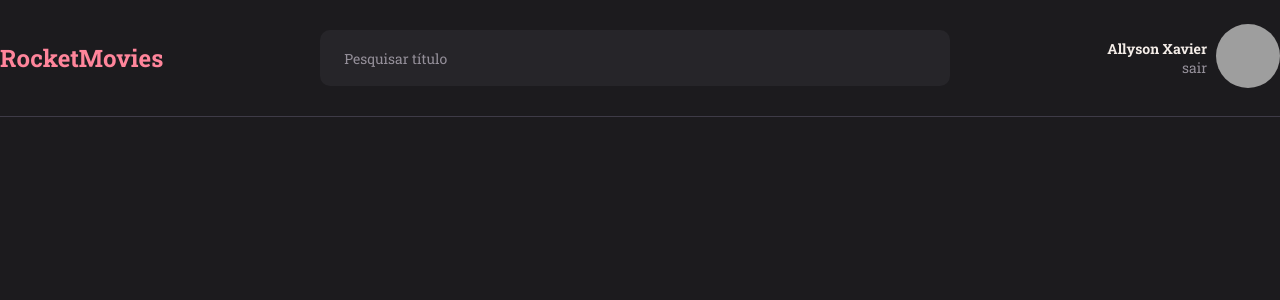
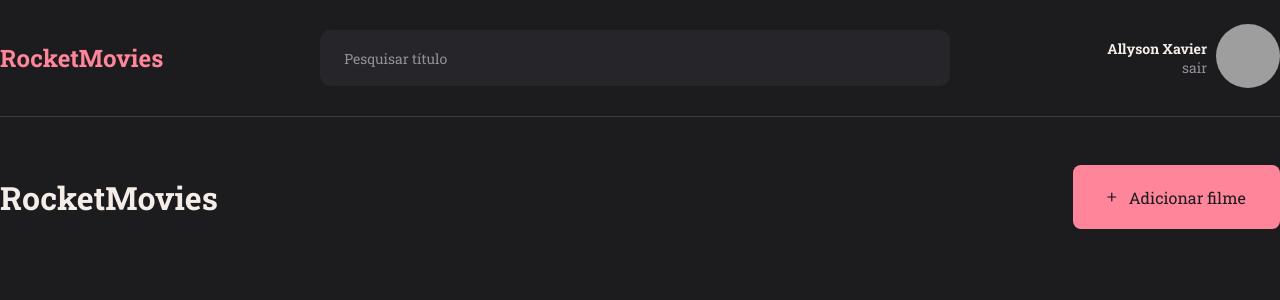
Before and after one commit to allysonxavier/RocketMovies, a React (Vite) app: page / in a window 1280 px wide. Shown: the top 300 px of the page. Built offline with nearby package versions, Linux system fonts and the light colour scheme; grey boxes are pictures that could not be loaded.

Commit message:
button component

```diff
--- a/package.json
+++ b/package.json
@@ -11,6 +11,7 @@
   "dependencies": {
     "react": "^18.2.0",
     "react-dom": "^18.2.0",
+    "react-icons": "^4.7.1",
     "styled-components": "^5.3.6"
   },
   "devDependencies": {
--- /dev/null
+++ b/src/components/Button/index.jsx
@@ -0,0 +1,5 @@
+import { Container } from "./styles";
+
+export function Button({ title, ...rest }) {
+  return <Container {...rest}>{title}</Container>;
+}
--- /dev/null
+++ b/src/components/Button/styles.js
@@ -0,0 +1,14 @@
+import styled from "styled-components";
+
+export const Container = styled.div`
+  background-color: ${({ theme }) => theme.COLORS.pink};
+  border-radius: 10px;
+  color: ${({ theme }) => theme.COLORS.background800};
+  font-size: 16px;
+  border: none;
+  height: 48px;
+  width: 100%;
+  &:disabled {
+    opacity: 0.5;
+  }
+`;
--- a/src/components/Header/index.jsx
+++ b/src/components/Header/index.jsx
@@ -1,5 +1,6 @@
 import { Container, Profile, Line } from "./styles";
 import { Input } from "../Input";
+
 export function Header() {
   return (
     <>
--- a/src/pages/Home/index.jsx
+++ b/src/pages/Home/index.jsx
@@ -1,12 +1,25 @@
 import { Header } from "../../components/Header";
 import { Container } from "./styles";
 import { Input } from "../../components/Input";
+import { Button } from "../../components/Button";
+import { FiPlus } from "react-icons/fi";
 
 export function Home() {
   return (
     <Container>
       <Header></Header>
-      <main></main>
+      <main>
+        <h1>RocketMovies</h1>
+        <a>
+          <FiPlus />
+          {/* Acima depois inserir <Link> */}
+          <Button
+            type="button"
+            title="Adicionar filme"
+            className={"button-add"}
+          ></Button>
+        </a>
+      </main>
     </Container>
   );
 }
--- a/src/pages/Home/styles.js
+++ b/src/pages/Home/styles.js
@@ -2,15 +2,48 @@ import styled from "styled-components";
 export const Container = styled.div`
   width: 100%;
   height: 100vh;
-
   background-color: ${({ theme }) => theme.COLORS.background800};
-  grid-template-rows: 105px auto;
-  grid-template-areas:
-    "header"
-    "content";
 
   > main {
+    max-width: 1366px;
+
+    margin: 48px auto;
+    width: 100%;
     grid-area: content;
-    overflow-y: scroll;
+    overflow-y: auto;
+    display: flex;
+    align-items: center;
+    justify-content: space-between;
+    h1 {
+      color: ${({ theme }) => theme.COLORS.white};
+      font-size: 32px;
+    }
+    a {
+      display: flex;
+      align-items: center;
+      text-align: center;
+      justify-content: center;
+      width: 207px;
+      height: 48px;
+      font-size: 16px;
+      background-color: ${({ theme }) => theme.COLORS.pink};
+      border-radius: 8px;
+      padding: 32px;
+      svg {
+        width: 16px;
+        height: 16px;
+        color: ${({ theme }) => theme.COLORS.background900};
+        display: flex;
+        align-items: center;
+      }
+      .button-add {
+        width: 100%;
+        background: transparent;
+        display: flex;
+        align-items: center;
+        justify-content: center;
+        margin-left: 8px;
+      }
+    }
   }
 `;
```
Also changed, not shown: 1 other file (tests, documents, lock files or other folders).
